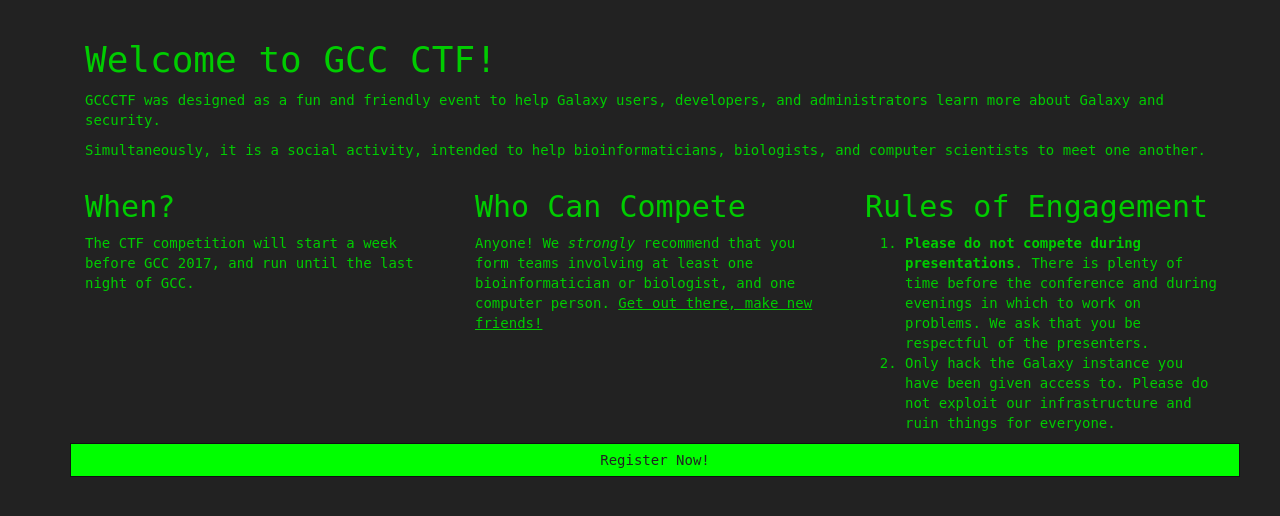
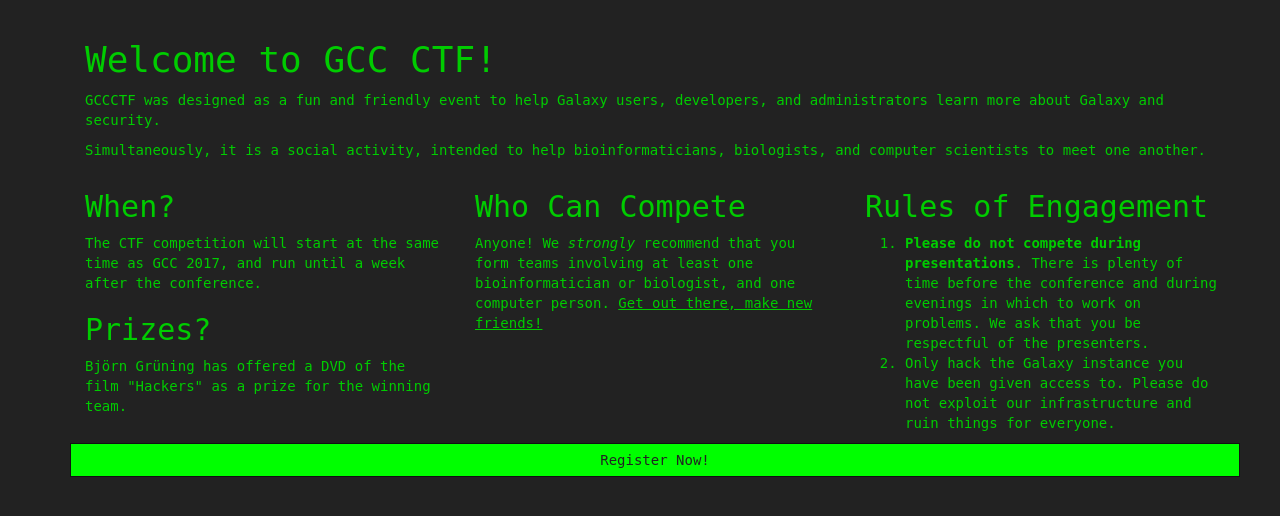
Before and after one commit to galaxy-ctf/milky-way, a Django app: page /about/ in a window 1280 px wide. Shown: the part 51-567 px from the top of the page. Run offline with Django 3.2, Linux system fonts and the light colour scheme; some libraries are stand-ins or nearby versions.

Commit message:
nicer about

```diff
--- a/milkyway/templates/milkyway/about.html
+++ b/milkyway/templates/milkyway/about.html
@@ -24,8 +24,13 @@
 		<div class="col-md-4">
 			<h2>When?</h2>
 			<p>
-				The CTF competition will start a week before GCC 2017, and
-				run until the last night of GCC.
+				The CTF competition will start at the same time as GCC 2017, and
+				run until a week after the conference.
+			</p>
+			<h2>Prizes?</h2>
+			<p>
+				Björn Grüning has offered a DVD of the film "Hackers" as a
+				prize for the winning team.
 			</p>
 		</div>
 		<div class="col-md-4">
```
